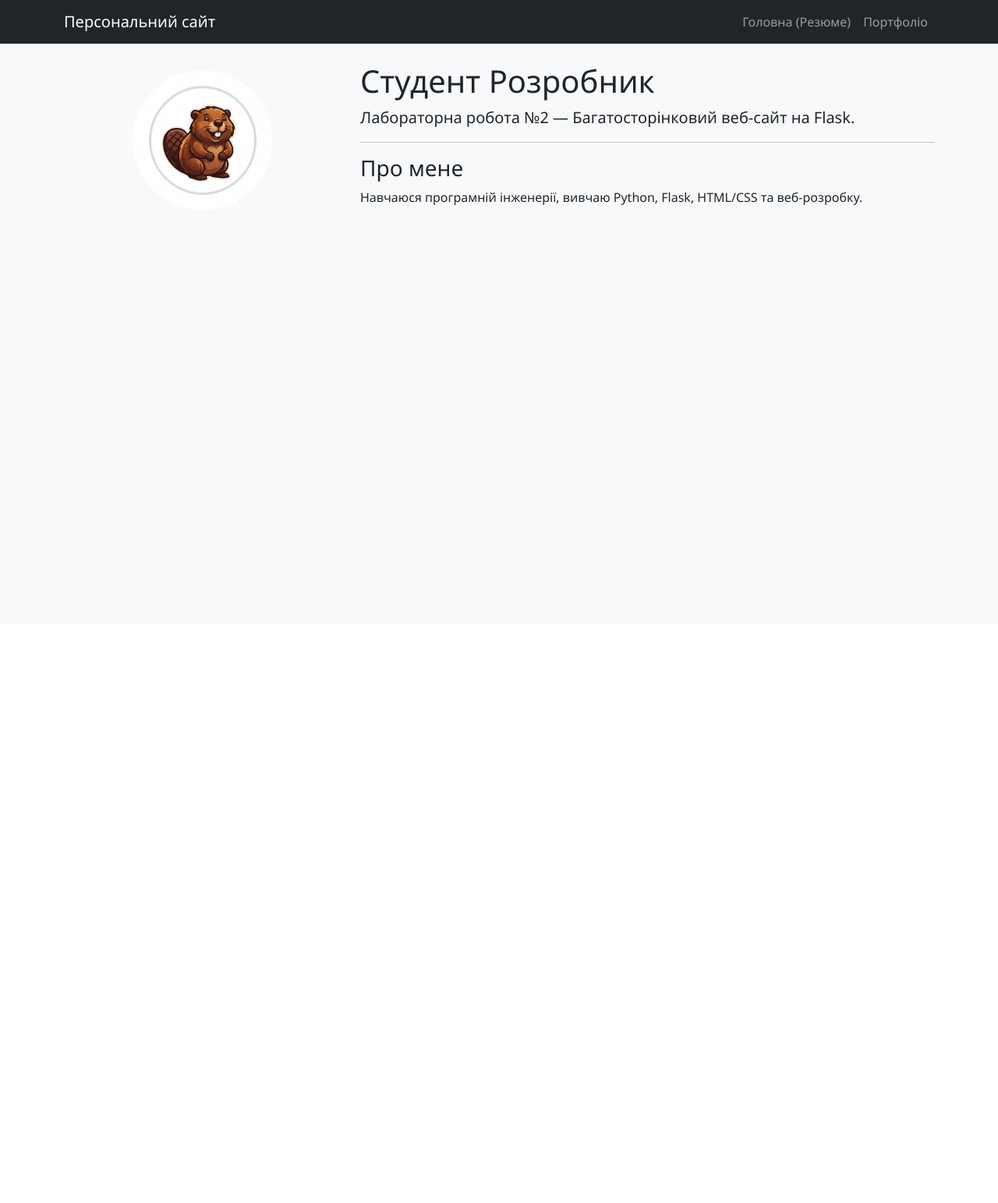
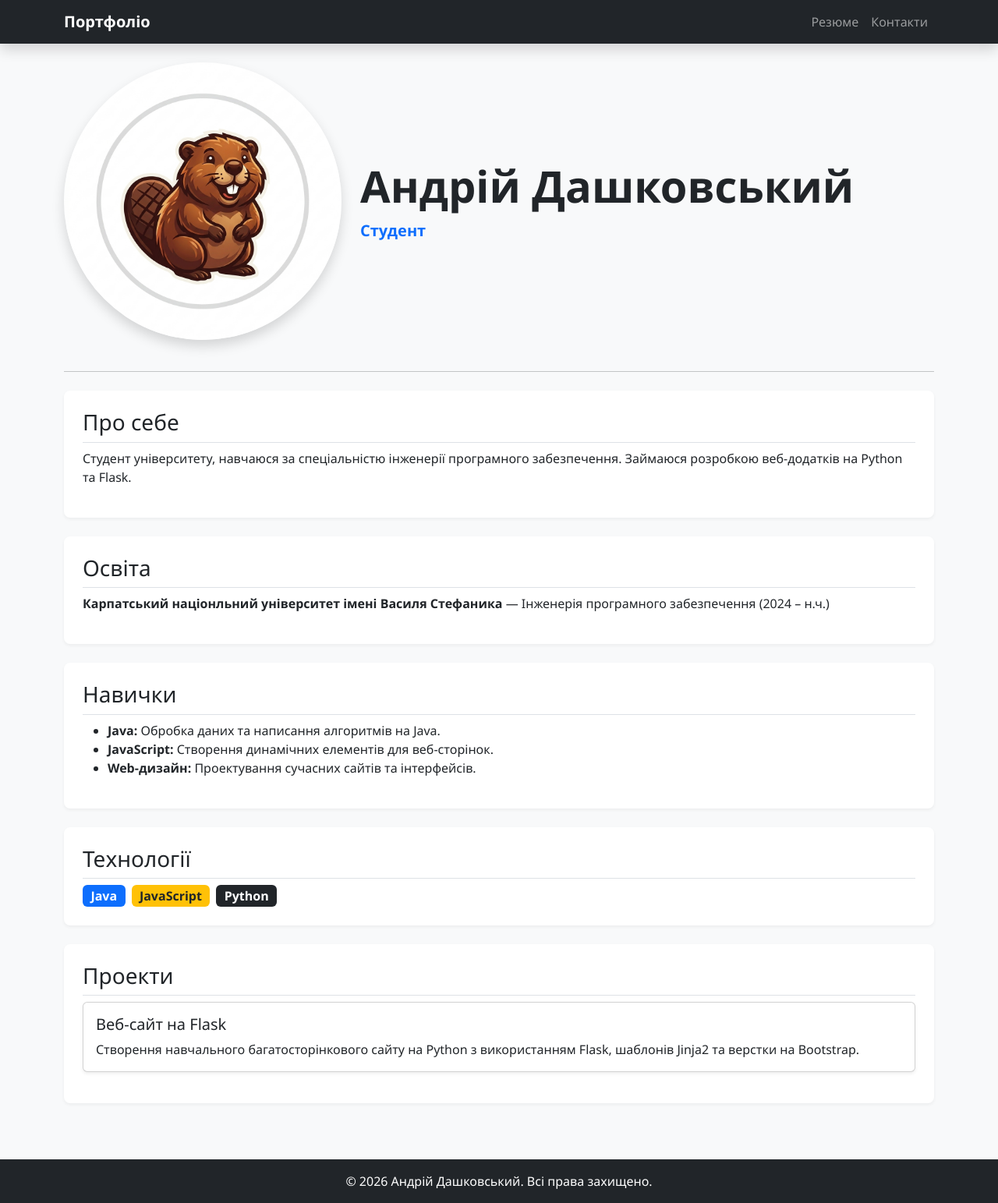
Before and after one commit to andriidashkovskyi24/flask-app-lab, a Flask app: page / in a window 1280 px wide. Shown: the whole page at 78% size. Before the commit the page ends 263 px from the top, so only its background shows below. Run offline with Flask 3, Linux system fonts and the light colour scheme.

Commit message:
Update resume and contacts pages according to Lab 2 requirements

```diff
--- a/app.py
+++ b/app.py
@@ -3,12 +3,12 @@ from flask import Flask, render_template
 app = Flask(__name__)
 
 @app.route('/')
-def home():
-    return render_template('index.html')
+def resume():
+    return render_template('resume.html', title="Резюме — Андрій Дашковський")
 
-@app.route('/portfolio')
-def portfolio():
-    return render_template('portfolio.html')
+@app.route('/contacts')
+def contacts():
+    return render_template('contacts.html', title="Контакти — Зв'язок зі мною")
 
 if __name__ == '__main__':
     app.run(debug=True)
--- a/templates/base.html
+++ b/templates/base.html
@@ -3,26 +3,19 @@
 <head>
     <meta charset="UTF-8">
     <meta name="viewport" content="width=device-width, initial-scale=1.0">
-    <title>{% block title %}Мій сайт{% endblock %}</title>
-    <!-- Bootstrap CSS -->
+    <title>{{ title }}</title>
     <link href="https://cdn.jsdelivr.net/npm/bootstrap@5.3.0/dist/css/bootstrap.min.css" rel="stylesheet">
-    <!-- Власний CSS -->
     <link rel="stylesheet" href="{{ url_for('static', filename='css/styles.css') }}">
 </head>
-<body>
-    <nav class="navbar navbar-expand-lg navbar-dark bg-dark mb-4">
-        <div class="container">
-            <a class="navbar-brand" href="{{ url_for('home') }}">Персональний сайт</a>
-            <div class="navbar-nav">
-                <a class="nav-link" href="{{ url_for('home') }}">Головна (Резюме)</a>
-                <a class="nav-link" href="{{ url_for('portfolio') }}">Портфоліо</a>
-            </div>
-        </div>
-    </nav>
+<body class="d-flex flex-column min-vh-100">
 
-    <div class="container">
+    {% include 'header.html' %}
+
+    <main class="container flex-grow-1">
         {% block content %}{% endblock %}
-    </div>
+    </main>
+
+    {% include 'footer.html' %}
 
     <script src="https://cdn.jsdelivr.net/npm/bootstrap@5.3.0/dist/js/bootstrap.bundle.min.js"></script>
 </body>
--- /dev/null
+++ b/templates/footer.html
@@ -0,0 +1,5 @@
+<footer class="bg-dark text-white text-center py-3 mt-5">
+    <div class="container">
+        <p class="mb-0">&copy; 2026 Андрій Дашковський. Всі права захищено.</p>
+    </div>
+</footer>
--- /dev/null
+++ b/templates/header.html
@@ -0,0 +1,18 @@
+<nav class="navbar navbar-expand-lg navbar-dark bg-dark mb-4 shadow">
+    <div class="container">
+        <a class="navbar-brand fw-bold" href="{{ url_for('resume') }}">Портфоліо</a>
+        <button class="navbar-toggler" type="button" data-bs-toggle="collapse" data-bs-target="#navbarNav">
+            <span class="navbar-toggler-icon"></span>
+        </button>
+        <div class="collapse navbar-collapse" id="navbarNav">
+            <ul class="navbar-nav ms-auto">
+                <li class="nav-item">
+                    <a class="nav-link" href="{{ url_for('resume') }}">Резюме</a>
+                </li>
+                <li class="nav-item">
+                    <a class="nav-link" href="{{ url_for('contacts') }}">Контакти</a>
+                </li>
+            </ul>
+        </div>
+    </div>
+</nav>
--- a/templates/index.html
+++ /dev/null
@@ -1,18 +0,0 @@
-{% extends 'base.html' %}
-
-{% block title %}Головна - Резюме{% endblock %}
-
-{% block content %}
-<div class="row align-items-center">
-    <div class="col-md-4 text-center">
-        <img src="{{ url_for('static', filename='images/logo.png') }}" alt="Аватар" class="profile-img img-fluid rounded-circle">
-    </div>
-    <div class="col-md-8">
-        <h1>Студент Розробник</h1>
-        <p class="lead">Лабораторна робота №2 — Багатосторінковий веб-сайт на Flask.</p>
-        <hr>
-        <h3>Про мене</h3>
-        <p>Навчаюся програмній інженерії, вивчаю Python, Flask, HTML/CSS та веб-розробку.</p>
-    </div>
-</div>
-{% endblock %}
--- /dev/null
+++ b/templates/resume.html
@@ -0,0 +1,53 @@
+{% extends 'base.html' %}
+
+{% block content %}
+<div class="row align-items-center mb-4">
+    <div class="col-md-4 text-center mb-3">
+        <img src="{{ url_for('static', filename='images/logo.png') }}" alt="Аватар бобра" class="img-fluid rounded-circle avatar-img shadow">
+    </div>
+    <div class="col-md-8">
+        <h1 class="display-4 fw-bold">Андрій Дашковський</h1>
+        <p class="lead text-primary fw-semibold">Студент</p>
+    </div>
+</div>
+
+<hr class="my-4">
+
+<section class="mb-4">
+    <h2 class="h3 border-bottom pb-2">Про себе</h2>
+    <p>Студент університету, навчаюся за спеціальністю інженерії програмного забезпечення. Займаюся розробкою веб-додатків на Python та Flask.</p>
+</section>
+
+<section class="mb-4">
+    <h2 class="h3 border-bottom pb-2">Освіта</h2>
+    <p><strong>Карпатський націонльний університет імені Василя Стефаника</strong> — Інженерія програмного забезпечення (2024 – н.ч.)</p>
+</section>
+
+<section class="mb-4">
+    <h2 class="h3 border-bottom pb-2">Навички</h2>
+    <ul>
+        <li><strong>Java:</strong> Обробка даних та написання алгоритмів на Java.</li>
+        <li><strong>JavaScript:</strong> Створення динамічних елементів для веб-сторінок.</li>
+        <li><strong>Web-дизайн:</strong> Проектування сучасних сайтів та інтерфейсів.</li>
+    </ul>
+</section>
+
+<section class="mb-4">
+    <h2 class="h3 border-bottom pb-2">Технології</h2>
+    <div class="d-flex gap-2 flex-wrap">
+        <span class="badge bg-primary fs-6">Java</span>
+        <span class="badge bg-warning text-dark fs-6">JavaScript</span>
+        <span class="badge bg-dark fs-6">Python</span>
+    </div>
+</section>
+
+<section class="mb-4">
+    <h2 class="h3 border-bottom pb-2">Проекти</h2>
+    <div class="card mb-3 shadow-sm">
+        <div class="card-body">
+            <h5 class="card-title">Веб-сайт на Flask</h5>
+            <p class="card-text">Створення навчального багатосторінкового сайту на Python з використанням Flask, шаблонів Jinja2 та верстки на Bootstrap.</p>
+        </div>
+    </div>
+</section>
+{% endblock %}
```
Also changed, not shown: templates/contacts.html (added, +41 -0 lines), templates/portfolio.html (deleted, +0 -25 lines), 1 other file.
